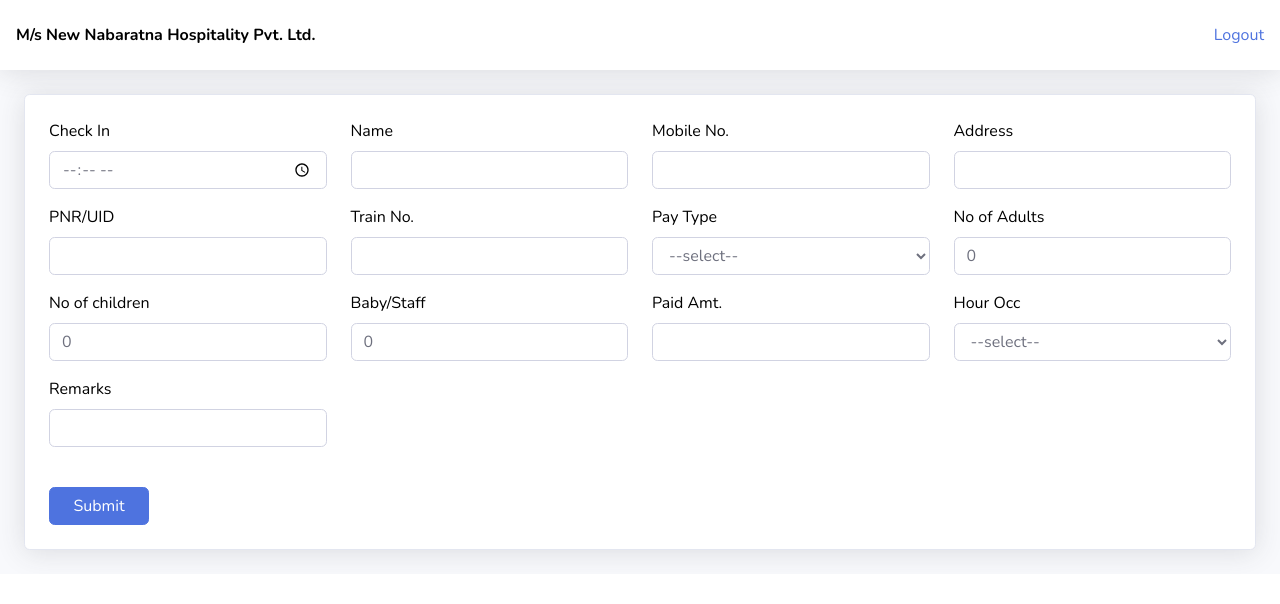
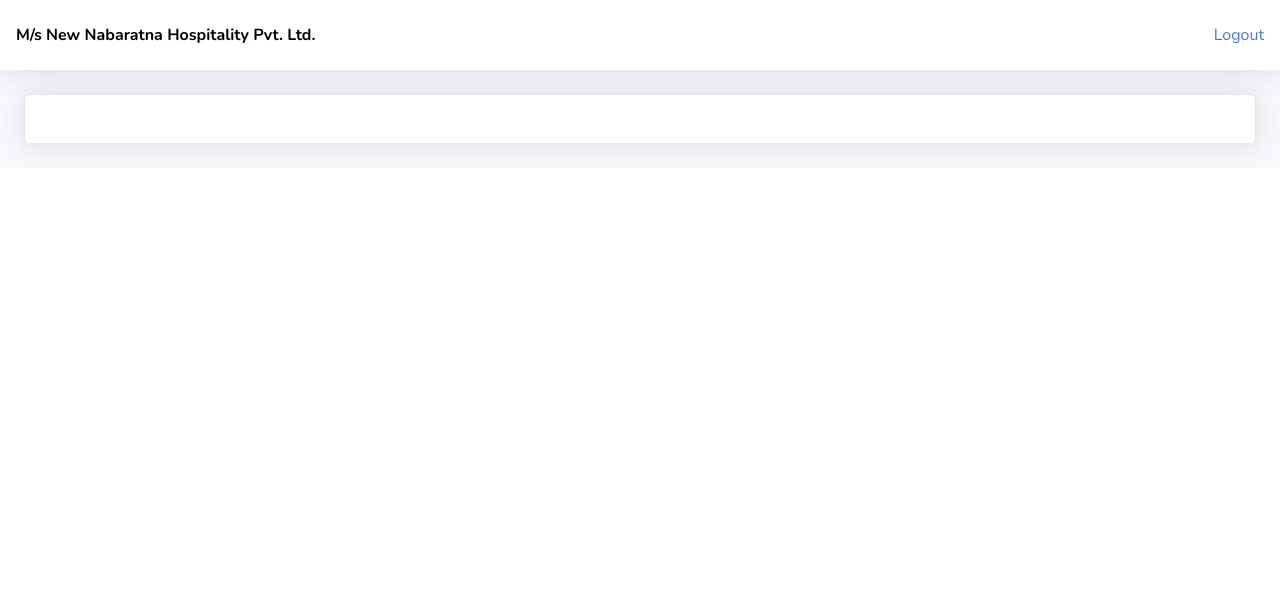
Before and after one commit to dreampro0073/railway_counter, a Laravel app: page /admin/dashboard in a window 1280 px wide. Shown: the top 604 px of the page. Run offline with Laravel 8, Linux system fonts and the light colour scheme; data that the repository does not hold is empty; some libraries are stand-ins or nearby versions.

Commit message:
form changes

```diff
--- a/resources/views/admin/entries/add.blade.php
+++ b/resources/views/admin/entries/add.blade.php
@@ -5,11 +5,11 @@
                 <button type="button" class="close" data-dismiss="modal" aria-label="Close"></button>
             </div>
             <div class="modal-body" oncontextmenu="return true;">
-                <form name="planForm" novalidate="novalidate" ng-submit="onSubmit(planForm.$valid)">
+                <form name="myForm" novalidate="novalidate" ng-submit="onSubmit(myForm.$valid)">
                     <div class="row">
                         <div class="col-md-3 form-group">
-                            <label>Name</label>
-                            <input type="datetime-local" ng-model="formData.check_in" class="form-control" required />
+                            <label>Check In</label>
+                            <input type="time" ng-model="formData.check_in" class="form-control" required />
                         </div>
                         <div class="col-md-3 form-group">
                             <label>Name</label>
--- a/resources/views/admin/entries/index.blade.php
+++ b/resources/views/admin/entries/index.blade.php
@@ -12,77 +12,7 @@
     @include('admin.entries.add')
 
     <div class="card shadow mb-4 p-4">
-        <form name="planForm" novalidate="novalidate" ng-submit="onSubmit(planForm.$valid)">
-            <div class="row">
-                <div class="col-md-3 form-group">
-                    <label>Check In</label>
-                    <input type="time" ng-model="formData.check_in" class="form-control" required />
-                </div>
-                <div class="col-md-3 form-group">
-                    <label>Name</label>
-                    <input type="text" ng-model="formData.name" class="form-control" required />
-                </div>
-                <div class="col-md-3 form-group">
-                    <label>Mobile No.</label>
-                    <input type="number" ng-model="formData.mobile_no" class="form-control" required />
-                </div>
-                <div class="col-md-3 form-group">
-                    <label>Address</label>
-                    <input type="text" ng-model="formData.address" class="form-control" />
-                </div>
-                <div class="col-md-3 form-group">
-                    <label>PNR/UID</label>
-                    <input type="number" ng-model="formData.pnr_uid" class="form-control" required />
-                </div>
 
-                <div class="col-md-3 form-group">
-                    <label>Train No.</label>
-                    <input type="number" ng-model="formData.train_no" class="form-control" />
-                </div>
-                <div class="col-md-3 form-group">
-                    <label>Pay Type</label>
-                    <select ng-model="formData.pay_type" class="form-control" required >
-                        <option value="">--select--</option>
-                        <option ng-repeat="item in pay_types" value=@{{item.value}}>@{{ item.label}}</option>
-                    </select>
-                </div>
-                <div class="col-md-3 form-group">
-                    <label>No of Adults</label>
-                    <input type="number" ng-model="formData.no_of_adults" class="form-control" required />
-                </div>
-                <div class="col-md-3 form-group">
-                    <label>No of children</label>
-                    <input type="number" ng-model="formData.no_of_children" class="form-control" required />
-                </div>
-                <div class="col-md-3 form-group">
-                    <label>Baby/Staff</label>
-                    <input type="number" ng-model="formData.no_of_baby_staff" class="form-control" required />
-                </div>
-                <div class="col-md-3 form-group">
-                    <label>Paid Amt.</label>
-                    <input type="number" ng-model="formData.paid_amount" class="form-control" required />
-                </div>
-                <div class="col-md-3 form-group">
-                    <label>Hour Occ</label>
-                    <select ng-model="formData.pay_type" class="form-control" required >
-                        <option value="">--select--</option>
-                        <option ng-repeat="item in hours" value=@{{item.value}}>@{{ item.label}}</option>
-                    </select>
-                </div>
-                <div class="col-md-3 form-group">
-                    <label>Remarks</label>
-                    <input type="text" ng-model="formData.remarks" class="form-control" />
-                </div>
-
-            </div>
-            <div class="pt-4">
-                <button type="submit" class="btn btn-primary" ng-disabled="loading">
-                    <span ng-if="!loading">Submit</span>
-                    <span ng-if="loading" class="spinner-grow spinner-grow-sm" role="status" aria-hidden="true"></span>
-                </button>
-            </div>
-
-       </form>
     </div>
 </div>
 @endsection
```
